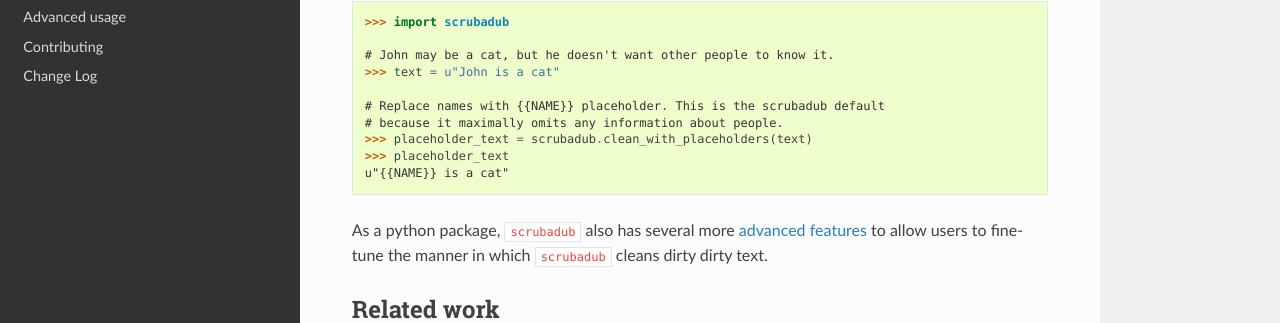
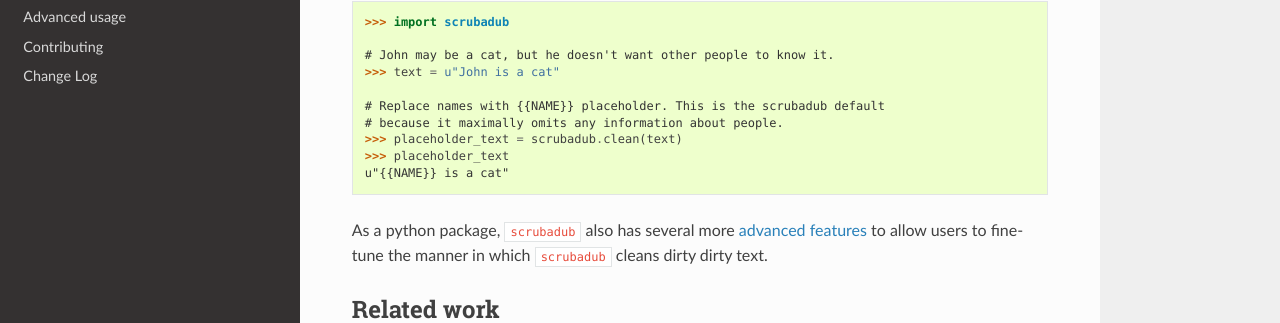
Before and after one commit to LeapBeyond/scrubadub, a Sphinx documentation site: the page built from docs/index.rst, in a window 1280 px wide and 900 px high, scrolled down 646 px. Shown: the part 128-451 px from the top of the window. Built offline with Sphinx 7.4.7 and the Read the Docs theme 2.0.0, drawn with Linux system fonts in a browser that asks for light colours.

Commit message:
updated API to using Scrubber.clean()

```diff
--- a/docs/index.rst
+++ b/docs/index.rst
@@ -39,17 +39,17 @@
 
     # Replace names with {{NAME}} placeholder. This is the scrubadub default
     # because it maximally omits any information about people.
-    >>> placeholder_text = scrubadub.clean_with_placeholders(text)
+    >>> placeholder_text = scrubadub.clean(text)
     >>> placeholder_text
     u"{{NAME}} is a cat"
 
 ..    # Replace names with {{NAME-ID}} anonymous, but consistent IDs.
-    >>> identifier_text = scrubadub.clean_with_identifiers(text)
+    >>> identifier_text = scrubadub.clean(text, replace_with='identifier')
     >>> identifier_text
     u"{{NAME-1287}} is a cat"
 
 ..    # Replace names with random, gender-consistent names
-    >>> surrogate_text = scrubadub.clean_with_surrogates(text)
+    >>> surrogate_text = scrubadub.clean(text, replace_with='surrogate')
     >>> surrogate_text
     u"Billy is a cat"
 
@@ -62,7 +62,7 @@
     ...         return text
     ...
     >>> text = u"John's email address is cat@gmail.com"
-    >>> text = scrubadub.clean_with_placeholders(text, cls=NoEmailScrubber)
+    >>> text = scrubadub.clean(text, cls=NoEmailScrubber)
     >>> text
     u"{{NAME}}'s email address is cat@gmail.com'"
 
--- a/scrubadub/__init__.py
+++ b/scrubadub/__init__.py
@@ -6,10 +6,10 @@
 __version__ = VERSION = "0.1.0"
 
 
-def clean_with_placeholders(text, cls=None):
+def clean(text, cls=None, **kwargs):
     """Public facing function to clean ``text`` using the scrubber ``cls`` by
     replacing all personal information with ``{{PLACEHOLDERS}}``.
     """
     cls = cls or Scrubber
     scrubber = cls()
-    return scrubber.clean_with_placeholders(text)
+    return scrubber.clean(text, **kwargs)
```
Also changed, not shown: 3 other files.
